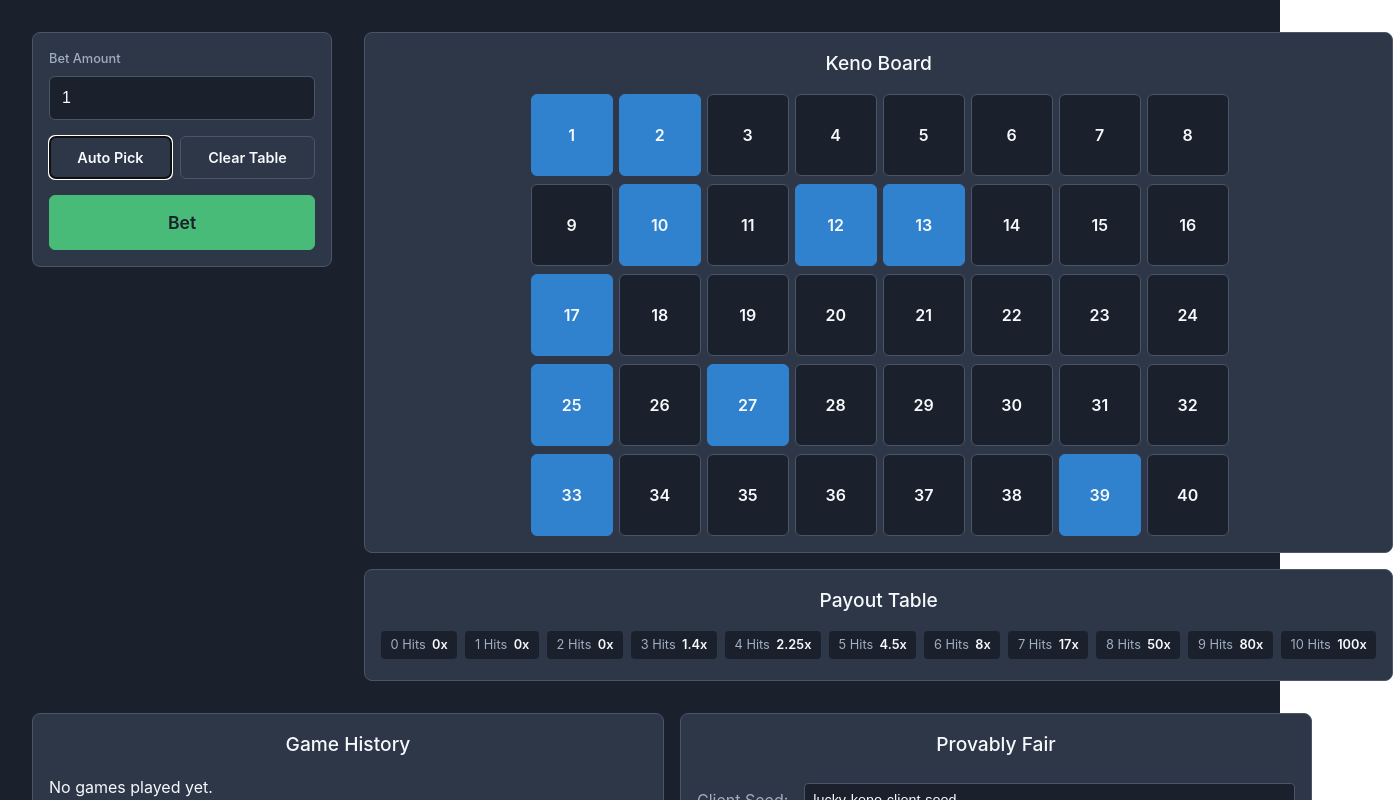
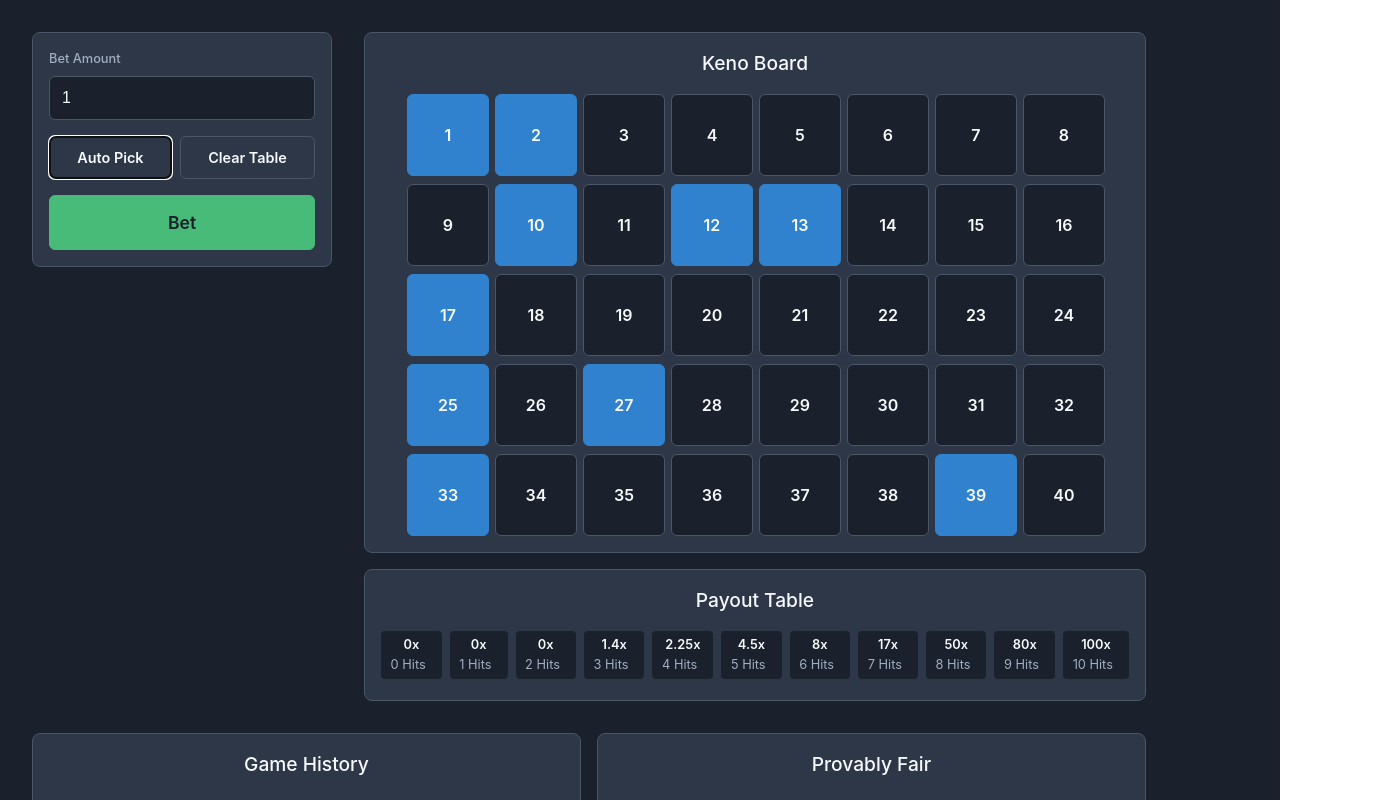
Before and after one commit to weirdspin/luckykeno, a React (Vite) app in the folder luckykeno/: page / in a window 1280 px wide. Both pictures are taken after a click on the button "Auto Pick". Shown: the top 800 px of the page, 1393 px wide, since content can reach past the window. Built offline with nearby package versions, Linux system fonts and the light colour scheme.

Commit message:
style: Stack multiplier and hits vertically in payout table

```diff
--- a/luckykeno/src/components/PayoutTable.css
+++ b/luckykeno/src/components/PayoutTable.css
@@ -18,7 +18,7 @@
 
 .payout-item-content {
     display: flex;
-    flex-direction: row; /* Changed from column to row */
+    flex-direction: column; /* Changed from row to column to stack multiplier and hits */
     align-items: center;
     padding: 0.3rem 0.6rem; /* Reduced padding */
     background-color: #1a202c;
--- a/luckykeno/src/components/PayoutTable.jsx
+++ b/luckykeno/src/components/PayoutTable.jsx
@@ -45,11 +45,10 @@ function PayoutTable({ selectedCount, matchCount }) {
               key={payout.hits}
               className={rowClass}
             >
-              <div className="payout-item-content">
-                <span className="payout-hits">{payout.hits} Hits</span>
-                <span className="payout-multiplier">{payout.multiplier}x</span>
-              </div>
-            </div>
+                          <div className="payout-item-content">
+                            <span className="payout-multiplier">{payout.multiplier}x</span>
+                            <span className="payout-hits">{payout.hits} Hits</span>
+                          </div>            </div>
           );
         })}
       </div>
```
